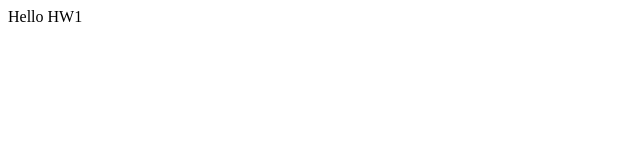
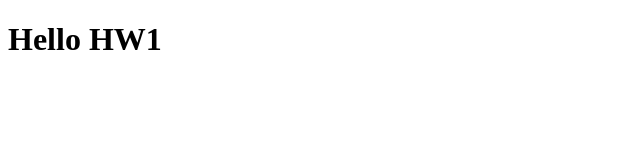
Before and after one commit to MafiWM/goit-markup-hw-01, a plain HTML site: page index.html in a window 1280 px wide. Shown: the whole page, without its empty margins (0-640 px from the left). Drawn offline with Linux system fonts and the light colour scheme.

Commit message:
Update index.html

```diff
--- a/index.html
+++ b/index.html
@@ -7,6 +7,6 @@
   <title>Document</title>
 </head>
 <body>
-  Hello HW1
+  <h1>Hello HW1</h1>
 </body>
 </html>
```
